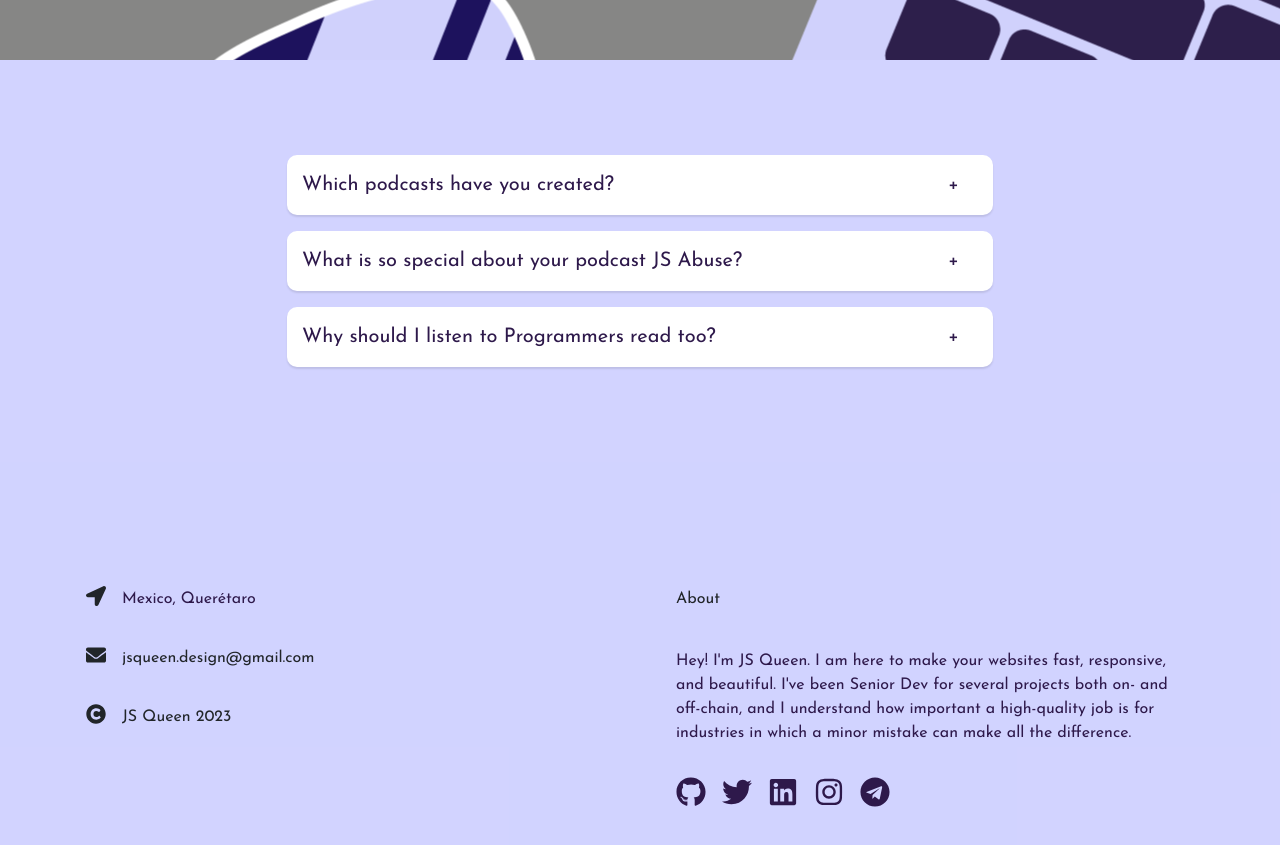
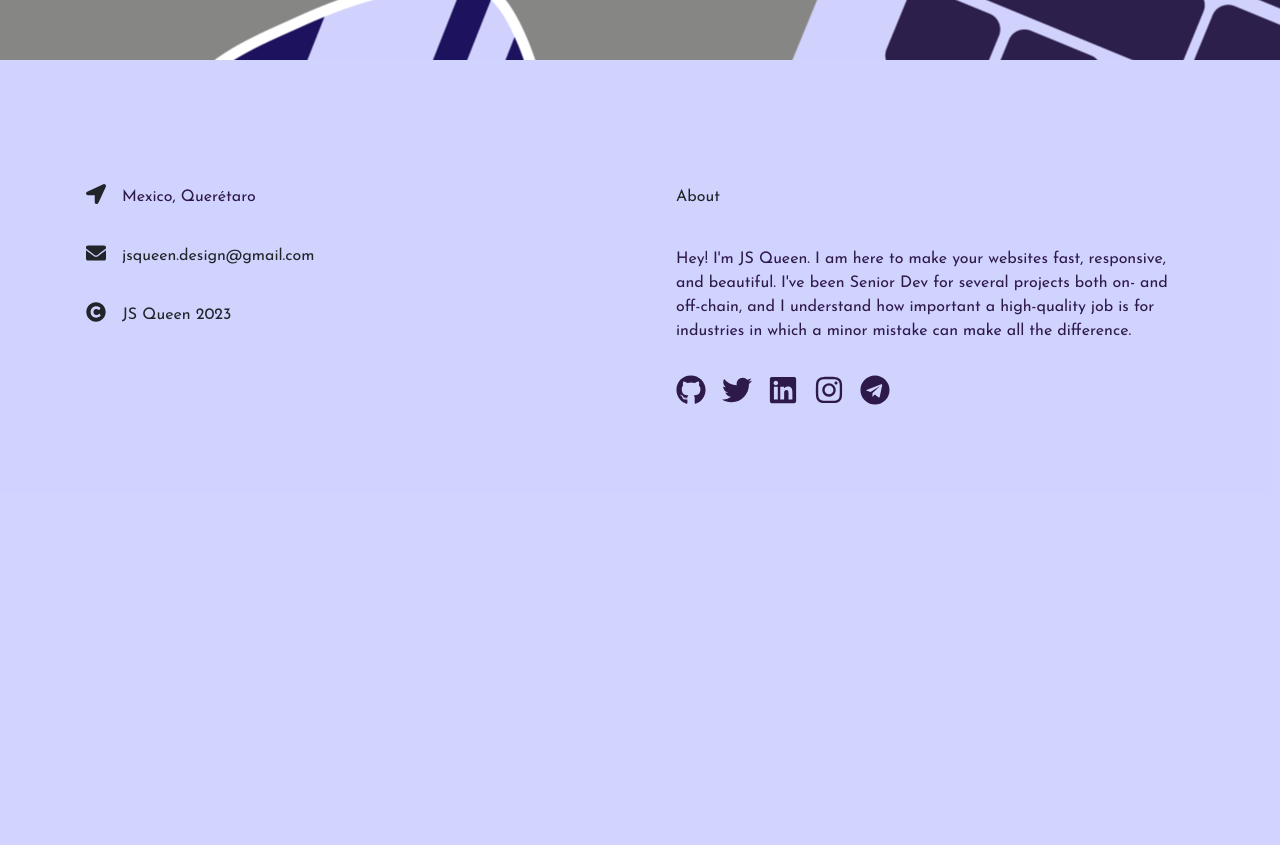
Before and after one commit to javascript-queen/js-queen-web, a React (Create React App) app: page /podcasts in a window 1280 px wide. Shown: the part 1540-2385 px from the top of the page. After the commit the page ends 2057 px from the top, so only its background shows below. Built offline with nearby package versions, Linux system fonts and the light colour scheme; a web font is replaced by a local one.

Commit message:
feat: delete faq section

```diff
--- a/src/components/Podcast.js
+++ b/src/components/Podcast.js
@@ -1,12 +1,11 @@
-import React, {Component} from 'react'
+import React from 'react'
 import './Podcast.css'
 
-export class Podcast extends Component {
-  render(){
+const Podcast = (props) => {
     return (
       <div className='hero-podcast'>
       <div className='content-podcast'>
-        <h1>{this.props.heading}</h1>
+        <h1>{props.heading}</h1>
         <div className='buttons'>
         <a href='https://anchor.fm/js-abuse' className='btn-light btn-podcast' style={{color: "#FFFFFF"}} target="_blank" rel="noreferrer" >Podcast Website</a>
         <a href='https://medium.com/@js-queen' className='btn-light btn-podcast' style={{color: "#FFFFFF"}} target="_blank" rel="noreferrer" >Medium</a>
@@ -15,6 +14,5 @@ export class Podcast extends Component {
     </div>
     )
   }
-}
 
 export default Podcast
--- a/src/components/PodcastTwo.css
+++ b/src/components/PodcastTwo.css
@@ -41,7 +41,7 @@
   justify-content: center;
 }
 
-@media screen and (max-width:640px) {
+@media screen and (max-width: 640px) {
   .content-podcast-two h1 {
       font-size: 3rem;
   }
--- a/src/components/PodcastTwo.js
+++ b/src/components/PodcastTwo.js
@@ -1,12 +1,11 @@
 import './PodcastTwo.css'
-import React, {Component} from 'react'
+import React from 'react'
 
-export class PodcastTwo extends Component {
-  render() {
+const PodcastTwo = (props) => {
     return (
       <div className='hero-podcast-two'>
       <div className='content-podcast-two'>
-        <h1>{this.props.headingtwo}</h1>
+        <h1>{props.headingtwo}</h1>
         <div className='buttons'>
         <a href='https://anchor.fm/programmersreadbooks' className='btn btn-podcast-two' style={{color: "#2E194B"}} target="_blank" rel="noreferrer" >Podcast Website</a>
         <a href='https://t.me/programmersreadbooks' className='btn btn-podcast-two' style={{color: "#2E194B"}} target="_blank" rel="noreferrer" >Telegram</a>
@@ -15,6 +14,5 @@ export class PodcastTwo extends Component {
     </div>
     )
   }
-}
 
 export default PodcastTwo
--- a/src/pages/Podcasts.js
+++ b/src/pages/Podcasts.js
@@ -1,54 +1,17 @@
-import React, { useState} from 'react'
+import React from 'react'
 import Navbar from '../components/Navbar'
 import Footer from '../components/Footer'
 import Podcast from '../components/Podcast'
 import PodcastTwo from '../components/PodcastTwo'
-import Faq from '../components/Faq'
+
 
 const Podcasts = () => {
-  const [faqs, setFaqs] = useState([
-    {
-      question: "Which podcasts have you created?",
-      answer: "I made one podcast for developers named JS Abuse. It's an English podcast. Another podcast, Programmers read too, is fully in Russian.",
-      open: false
-    },
-    {
-      question: "What is so special about your podcast JS Abuse?",
-      answer: "JS Abuse is connected to my blog series. So, if don't like podcasts or need to check the links I'm mentioning, feel free to check out my blog. This podcast is about all things JavaScript and beyond. You'll find out more about NASA using JS for its programs, my go-to podcasts for developers, choosing your first language to kick start your dev career, and many more.",
-      open: false
-    },
-    {
-      question:
-        "Why should I listen to  Programmers read too?",
-      answer: "My second podcast is made in a form of my conversation with the authors of the books I've read. I'm stating the questions I'd have loved to discuss with them, giving you a brief description of what you can find in the book, and trying to stay pretty neutral while summarizing my thoughts.",
-      open: false
-    },
-  ]);
-
-  const toggleFAQ = index => {
-    setFaqs(
-      faqs.map((faq, i) => {
-        if (i === index) {
-          faq.open = !faq.open;
-        } else {
-          faq.open = false;
-        }
-
-        return faq;
-      })
-    );
-  };
 
   return (
     <>
       <Navbar />
       <Podcast heading="JavaScript Abuse"/>
       <PodcastTwo headingtwo="Программисты Тоже Читают"/>
-      <div className="faqs">
-        {faqs.map((faq, index) => (
-          <Faq faq={faq} index={index} key={index} toggleFAQ={toggleFAQ} />
-        ))}
-      </div>
       <Footer />
     </>
   )
```
